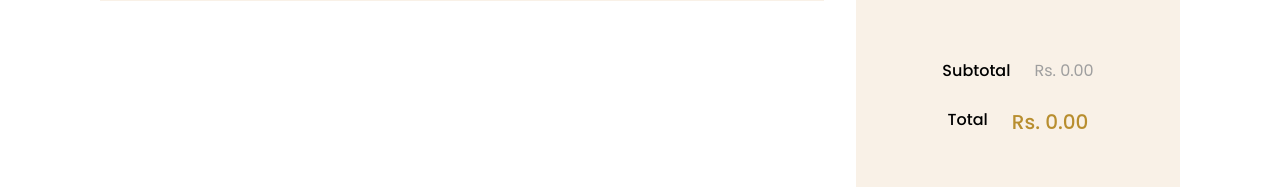
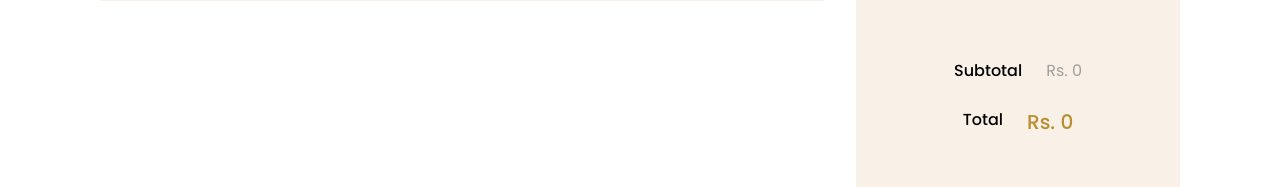
Before and after one commit to esraaelsharqawy98/furniro-ecommerce-website, a React (Vite) app: page /cart in a window 1280 px wide. Shown: the part 535-722 px from the top of the page. Built offline with nearby package versions, Linux system fonts and the light colour scheme.

Commit message:
add format currency

```diff
--- a/src/components/CartItem/CartItem.jsx
+++ b/src/components/CartItem/CartItem.jsx
@@ -2,6 +2,7 @@ import React from 'react'
 import styles from './CartItem.module.css'
 import deleteIcon from '/images/delete.svg'
 import  {useCartStore}  from '../../store/cartStore'
+import { formatCurrency } from "../../utils/formatCurrency";
 const CartItem = ({item}) => {
   const {removeItem} = useCartStore();
   const handleRemove = () => {
@@ -17,7 +18,7 @@ const CartItem = ({item}) => {
         </div>
         <div className={styles.cartDetails}>
             <h3 className={styles.productName}>{item.title}</h3>
-            <p className={styles.subtotal}>{item.quantity} x <span className={styles.price}>Rs {item.price.toFixed(2)}</span></p>
+            <p className={styles.subtotal}>{item.quantity} x <span className={styles.price}>Rs {formatCurrency(item.price)}</span></p>
         </div>
     </div>
   )
--- a/src/components/CartMenu/CartMenu.jsx
+++ b/src/components/CartMenu/CartMenu.jsx
@@ -4,6 +4,7 @@ import shoppingIcon from "/images/shopping.svg";
 import CartItem from "../CartItem/CartItem";
 import { Link } from "react-router-dom";
 import { useCartStore } from "../../store/cartStore";
+import { formatCurrency } from "../../utils/formatCurrency";
 
 const CartMenu = ({ isCartMenuOpen, toggleCartMenu }) => {
   const { cartItems , subtotal} = useCartStore();
@@ -37,7 +38,7 @@ const CartMenu = ({ isCartMenuOpen, toggleCartMenu }) => {
         <div className={styles.menuFooter}>
           <div className={styles.subtotal}>
             <h3 className={styles.subtitle}>Subtotal</h3>
-            <p className={styles.price}>Rs. {subtotal.toFixed(2)}</p>
+            <p className={styles.price}>Rs. {formatCurrency(subtotal)}</p>
           </div>
           <div className={styles.line}></div>
           <Link to="/cart" className={styles.cartBtn} onClick={toggleCartMenu}>
--- a/src/components/CartTable/CartTable.jsx
+++ b/src/components/CartTable/CartTable.jsx
@@ -2,6 +2,8 @@ import React from 'react'
 import styles from './CartTable.module.css'
 import DeleteIcon from "/images/trash.svg";
 import { useCartStore } from "../../store/cartStore";
+import { formatCurrency } from "../../utils/formatCurrency";
+
 const CartTable = () => {
   const { cartItems, removeItem  , subtotal } = useCartStore();
   return (
@@ -31,13 +33,13 @@ const CartTable = () => {
                   <h3 className={styles.title}>{item.title}</h3>
                 </td>
                 <td>
-                  <p className={styles.price}>Rs. {item.price.toFixed(2)}</p>
+                  <p className={styles.price}>Rs. {formatCurrency(item.price)}</p>
                 </td>
                 <td>
                   <span className={styles.quantity}>{item.quantity}</span>
                 </td>
                 <td>
-                  <p className={styles.subtotal}>Rs. {itemSubtotal.toFixed(2)}</p>
+                  <p className={styles.subtotal}>Rs. {formatCurrency(itemSubtotal)}</p>
                 </td>
                 <td>
                   <button onClick={()=> removeItem(item.id)}>
--- a/src/components/ProductDetails/ProductDetails.jsx
+++ b/src/components/ProductDetails/ProductDetails.jsx
@@ -3,7 +3,7 @@ import styles from "./ProductDetails.module.css";
 import StarRating from "../StarRating/StarRating";
 import { useCartStore } from "../../store/cartStore";
 import useProductStore from "../../store/productStore";
-
+import { formatCurrency } from "../../utils/formatCurrency";
 const ProductDetails = ({ product }) => {
   const { selectedQuantity, increaseQuantity, decreaseQuantity, setSelectedProduct } = useProductStore();
   const { addItem} = useCartStore();
@@ -22,7 +22,7 @@ const ProductDetails = ({ product }) => {
       <h2 id={`product-details-${product.id}`} className={styles.title}>
         {product.title}
       </h2>
-      <p className={styles.price}>${product.price.toFixed(2)}</p>
+      <p className={styles.price}>Rs {formatCurrency(product.price)}</p>
       <StarRating rating={product.rating.rate} count={product.rating.count} />
       <p className={styles.description}>{product.description}</p>
       <div className={styles.container}>
--- a/src/components/ProductItem/ProductItem.jsx
+++ b/src/components/ProductItem/ProductItem.jsx
@@ -3,6 +3,7 @@ import styles from "./ProductItem.module.css";
 import { Link } from "react-router-dom";
 import { useProductStore } from "../../store/productStore";
 import { useCartStore } from "../../store/cartStore";
+import { formatCurrency } from "../../utils/formatCurrency";
 
 const ProductItem = ({ product }) => {
   const { setSelectedProduct} = useProductStore();
@@ -42,7 +43,7 @@ const ProductItem = ({ product }) => {
           </h2>
         </Link>
         <p className={styles.category}>{product.category}</p>
-        <p className={styles.price}>${product.price.toFixed(2)}</p>
+        <p className={styles.price}>Rs. {formatCurrency(product.price)}</p>
       </div>
     </div>
   );
--- a/src/pages/CartPage/CartPage.jsx
+++ b/src/pages/CartPage/CartPage.jsx
@@ -3,6 +3,8 @@ import Banner from "../../components/Banner/Banner";
 import styles from "./CartPage.module.css";
 import CartTable from "../../components/CartTable/CartTable";
 import { useCartStore } from "../../store/cartStore";
+import { formatCurrency } from "../../utils/formatCurrency";
+
 const CartPage = () => {
   const {total , subtotal} = useCartStore();
 
@@ -16,10 +18,10 @@ const CartPage = () => {
             <h2 className={styles.cartTotalsTitle}>Cart Totals</h2>
             <p className={styles.subtotalText}>
               Subtotal
-              <span className={styles.subtotalAmount}>Rs. {subtotal.toFixed(2)}</span>
+              <span className={styles.subtotalAmount}>Rs. {formatCurrency(subtotal)}</span>
             </p>
             <p className={styles.totalText}>
-              Total <span className={styles.totalAmount}>Rs. {total.toFixed(2)}</span>
+              Total <span className={styles.totalAmount}>Rs. {formatCurrency(total)}</span>
             </p>
             <button className={styles.checkoutButton}>Check Out</button>
           </div>
--- /dev/null
+++ b/src/utils/formatCurrency.js
@@ -0,0 +1,3 @@
+export const formatCurrency = (amount) => {
+    return new Intl.NumberFormat('en-IN').format(amount);
+};
```
